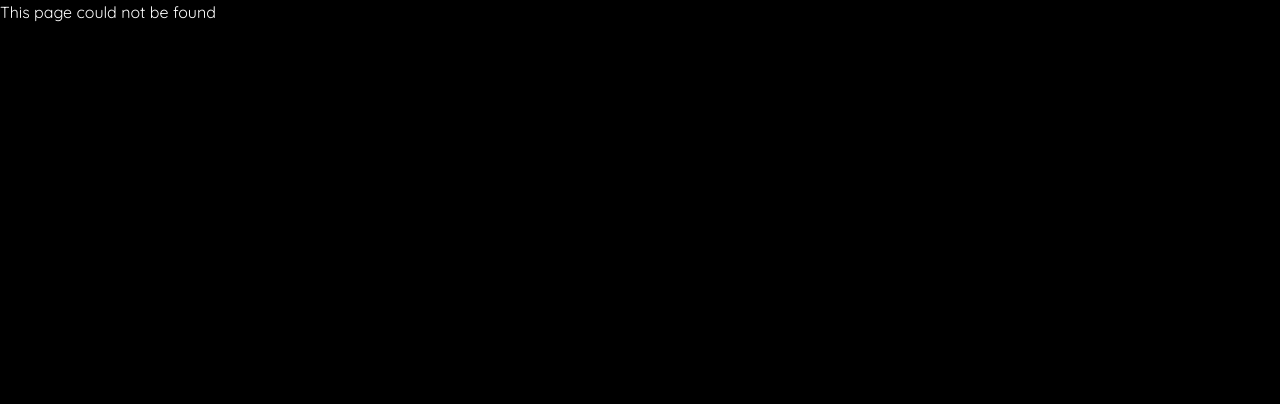
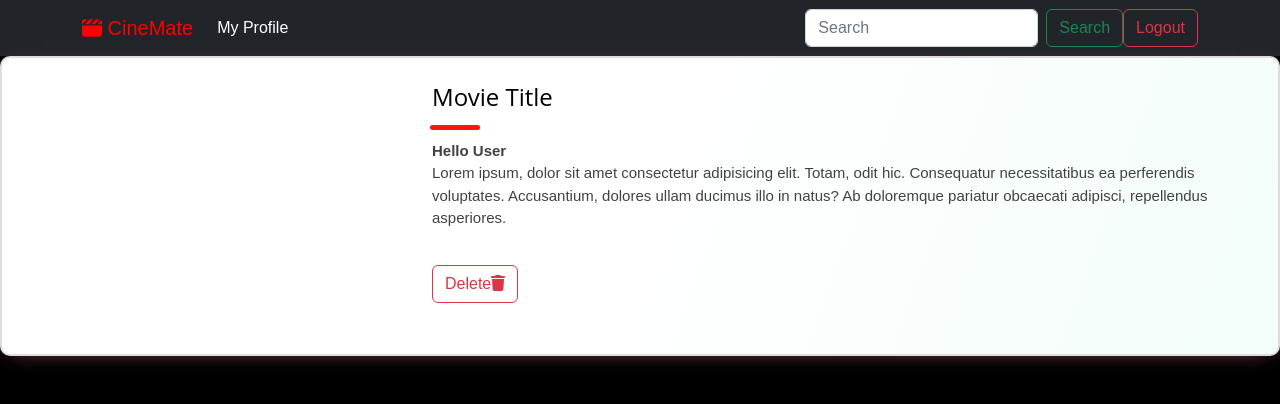
Before and after one commit to schamiir/movie-review-app, a React (Vite) app: page /allreviews in a window 1280 px wide. Shown: the top 404 px of the page. Built offline with nearby package versions, Linux system fonts and the light colour scheme; no server answers.

Commit message:
added all review page

```diff
--- a/src/App.css
+++ b/src/App.css
@@ -1,8 +1,7 @@
-@import url('https://fonts.googleapis.com/css2?family=Quicksand&display=swap');
 
 *{
   box-sizing: border-box;
-  font-family: 'Quicksand', Arial, Helvetica, sans-serif;
+  font-family: Arial, Helvetica, sans-serif;
 }
 
 body{
--- a/src/App.jsx
+++ b/src/App.jsx
@@ -11,6 +11,7 @@
 import Register from './components/register/Register'
 import UserPage from './components/userpage/UserPage'
 import ResultsPage from './components/results/ResultsPage'
+import UserReviews from './components/allUserReviews/UserReviews'
 
 
 
@@ -82,6 +83,7 @@
               reviews ={reviews}
               setReviews = {setReviews} />}>
             </Route>
+            <Route path="/allreviews" element={<UserReviews/>}/>
             <Route path='/results' element={<ResultsPage/>}/>
             <Route path="/logedIn" element={<UserPage movies={movies}/>}></Route>
             <Route path="*" element = {<NotFound/>}></Route>
--- /dev/null
+++ b/src/components/allUserReviews/UserReviews.jsx
@@ -0,0 +1,46 @@
+import React from 'react'
+import UserHeader from '../userpage/UserHeader'
+import "./UserReviews.scss"
+import { faComment, faComments, faHeart, faTrash } from "@fortawesome/free-solid-svg-icons";
+import { FontAwesomeIcon,  } from '@fortawesome/react-fontawesome'
+
+function UserReviews() {
+//Need the api call to get all the reviews for the user and display their data
+
+  return (
+    <>
+    <UserHeader/>
+    <div className="projcard-container"
+    // key={movie.imdb_id}
+    >
+      <div className="projcard projcard-blue"
+    //   key=>{movie.imdb_id}
+      >
+        <div className="projcard-innerbox">
+            {/* <img className="projcard-img"src={`https://image.tmdb.org/t/p/original${movie.backdrop_path}`} alt={movie.title} /> */}
+          <div className="projcard-textbox">
+            <div className="projcard-title"> Movie Title
+                {/* {movie.title} */}
+                </div>
+            <div className="projcard-bar"></div>
+            <div className="projcard-description">
+                {/* Username */} <span className='fw-bolder'>Hello User</span>
+                <div>{/* Review */} Lorem ipsum, dolor sit amet consectetur adipisicing elit. Totam, odit hic. Consequatur necessitatibus ea perferendis voluptates. Accusantium, dolores ullam ducimus illo in natus? Ab doloremque pariatur obcaecati adipisci, repellendus asperiores.</div>
+            </div>
+            <div>
+            <button
+            // onClick={() => navigate(`/reviews/${movie.id}`)}
+            className="btn btn-outline-danger bi-heart"
+            >Delete
+             <FontAwesomeIcon icon={faTrash} />
+            </button>
+          </div>
+          </div>
+        </div>
+      </div>
+    </div>
+    </>
+  )
+}
+
+export default UserReviews
--- /dev/null
+++ b/src/components/allUserReviews/UserReviews.scss
@@ -0,0 +1,174 @@
+.projcard-container,
+.projcard-container * {
+  box-sizing: border-box;
+  justify-content: center;
+
+}
+.projcard-container {
+  margin-left: auto;
+  margin-right: auto;
+  width: auto;
+}
+.projcard {
+  position: relative;
+  width: 100%;
+  height: 300px;
+  margin-bottom: 40px;
+  border-radius: 10px;
+  background-color: #fff;
+  border: 2px solid #ddd;
+  font-size: 18px;
+  overflow: hidden;
+  cursor: pointer;
+  box-shadow: 0 4px 21px -12px rgb(224, 103, 133);
+  transition: box-shadow 0.2s ease, transform 0.2s ease;
+}
+.projcard:hover {
+  box-shadow: 0 34px 32px -30px rgb(247, 255, 89);
+  transform: translate(0px, -3px);
+}
+.projcard::before {
+  content: "";
+  position: absolute;
+  top: 0;
+  right: 0;
+  bottom: 0;
+  left: 0;
+  background-image: linear-gradient(-70deg, #424242, transparent 50%);
+  opacity: 0.07;
+}
+.projcard:nth-child(2n)::before {
+  background-image: linear-gradient(-250deg, #424242, transparent 50%);
+}
+.projcard-innerbox {
+  position: absolute;
+  top: 0;
+  right: 0;
+  bottom: 0;
+  left: 0;
+}
+.projcard-img {
+  position: absolute;
+  height: 300px;
+  width: 400px;
+  top: 0;
+  left: 0;
+  transition: transform 0.2s ease;
+}
+.projcard:nth-child(2n) .projcard-img {
+  left: initial;
+  right: 0;
+}
+.projcard:hover .projcard-img {
+  transform: scale(1.05) rotate(1deg);
+}
+.projcard:hover .projcard-bar {
+  width: 70px;
+}
+.projcard-textbox {
+  position: absolute;
+  top: 7%;
+  bottom: 7%;
+  left: 430px;
+  width: calc(100% - 470px);
+  font-size: 17px;
+}
+.projcard:nth-child(2n) .projcard-textbox {
+  left: initial;
+  right: 430px;
+}
+.projcard-textbox::before,
+.projcard-textbox::after {
+  content: "";
+  position: absolute;
+  display: block;
+  background: #ff0000bb;
+  background: #fff;
+  top: -20%;
+  left: -55px;
+  height: 140%;
+  width: 60px;
+  transform: rotate(8deg);
+}
+.projcard:nth-child(2n) .projcard-textbox::before {
+  display: none;
+}
+.projcard-textbox::after {
+  display: none;
+  left: initial;
+  right: -55px;
+}
+.projcard:nth-child(2n) .projcard-textbox::after {
+  display: block;
+}
+.projcard-textbox * {
+  position: relative;
+}
+.projcard-title {
+  font-family: "Voces", "Open Sans", arial, sans-serif;
+  font-size: 24px;
+  color: black;
+}
+.projcard-subtitle {
+  font-family: "Voces", "Open Sans", arial, sans-serif;
+  color: #888;
+}
+.projcard-bar {
+  left: -2px;
+  width: 50px;
+  height: 5px;
+  margin: 10px 0;
+  border-radius: 5px;
+  background-color: #424242;
+  transition: width 0.2s ease;
+}
+.projcard-blue .projcard-bar {
+  background-color: rgb(253, 20, 20);
+}
+.projcard-blue::before {
+  background-image: linear-gradient(-70deg, #4ce8af, transparent 50%);
+}
+.projcard-blue:nth-child(2n)::before {
+  background-image: linear-gradient(-250deg, #4ce8af, transparent 50%);
+}
+.projcard-description {
+  z-index: 10;
+  font-size: 15px;
+  color: #424242;
+  height: 125px;
+  overflow: hidden;
+  text-overflow: ellipsis;
+}
+.projcard-tag {
+  display: inline-block;
+  background: #e0e0e0;
+  color: #777;
+  border-radius: 3px 0 0 3px;
+  line-height: 26px;
+  padding: 0 10px 0 23px;
+  position: relative;
+  margin-right: 20px;
+  cursor: default;
+  user-select: none;
+  transition: color 0.2s;
+}
+.projcard-tag::before {
+  content: "";
+  position: absolute;
+  background: #fff;
+  border-radius: 10px;
+  box-shadow: inset 0 1px rgba(0, 0, 0, 0.25);
+  height: 6px;
+  left: 10px;
+  width: 6px;
+  top: 10px;
+}
+.projcard-tag::after {
+  content: "";
+  position: absolute;
+  border-bottom: 13px solid transparent;
+  border-left: 10px solid #e0e0e0;
+  border-top: 13px solid transparent;
+  right: -10px;
+  top: 0;
+}
--- a/src/components/header/Header.jsx
+++ b/src/components/header/Header.jsx
@@ -31,7 +31,7 @@
                         style={{ maxHeight: '100px' }}
                         navbarScroll
                     >
-                    <NavLink className='nav-link' to='/'>Home</NavLink>
+                    <NavLink className='nav-link' to='/allreviews'>My Profile</NavLink>
                 </Nav>
                   <>
             <Button
--- a/src/components/userpage/UserHeader.jsx
+++ b/src/components/userpage/UserHeader.jsx
@@ -47,8 +47,8 @@
             style={{ maxHeight: "100px" }}
             navbarScroll
           >
-            <NavLink className="nav-link" to="/">
-              Home
+            <NavLink className="nav-link" to="/allreviews">
+              My Profile
             </NavLink>
           </Nav>
           <>
```
